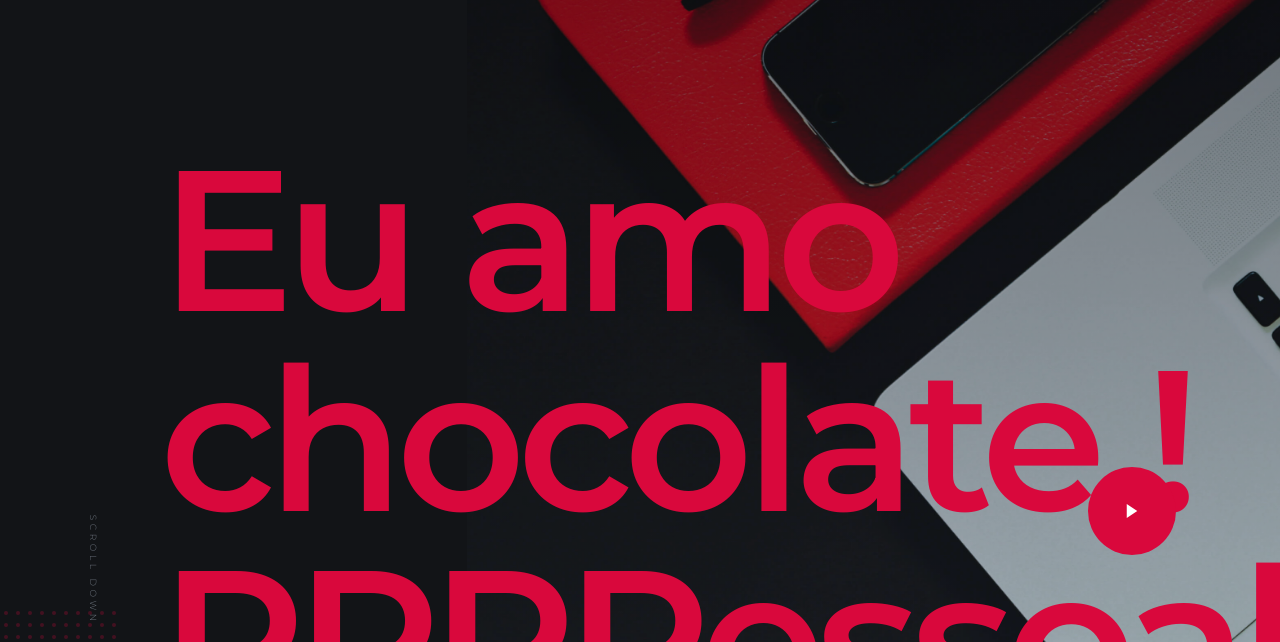
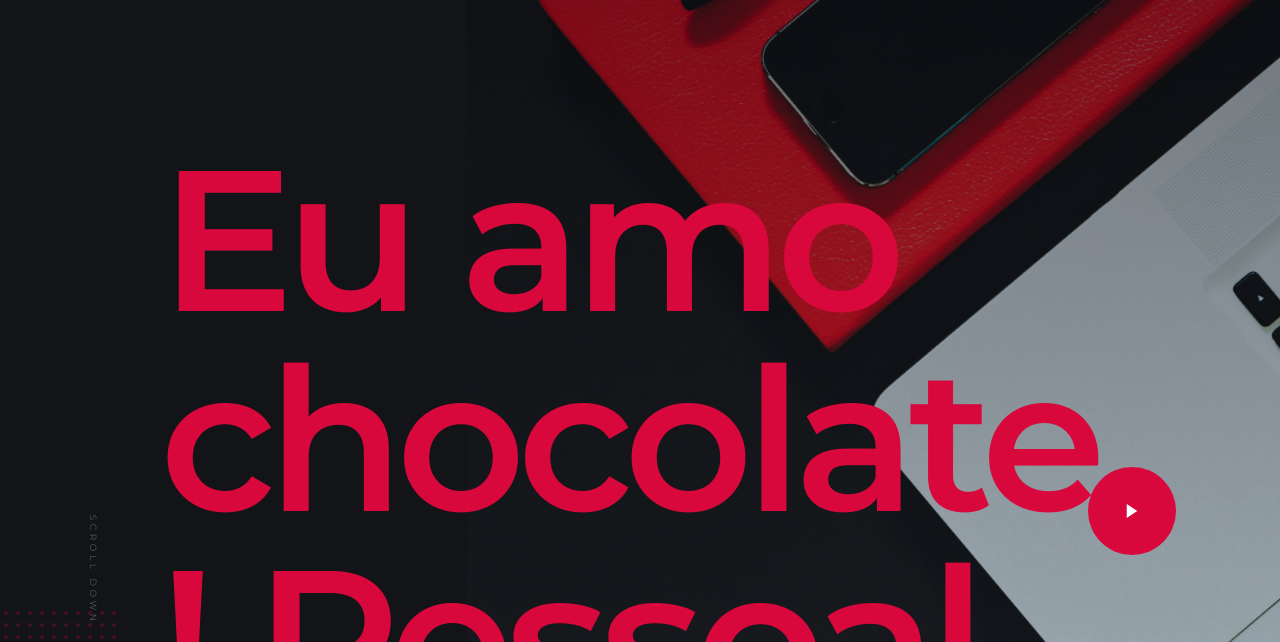
Before and after one commit to CarolineCatini/machinaworks-dashboard, a plain HTML site: page index.html in a window 1280 px wide. Shown: the part 101-743 px from the top of the page. Drawn offline with Linux system fonts and the light colour scheme.

Commit message:
Update index.html
Alteração H1

```diff
--- a/index.html
+++ b/index.html
@@ -90,7 +90,7 @@
         <div class="row s-hero__content">
             <div class="column">
 
-                <h1>Eu amo chocolate ! PPPPessoal </h1>
+                <h1>Eu amo chocolate ! Pessoal </h1>
                 <div class="s-hero__content-about">
 
                     <p>
```
